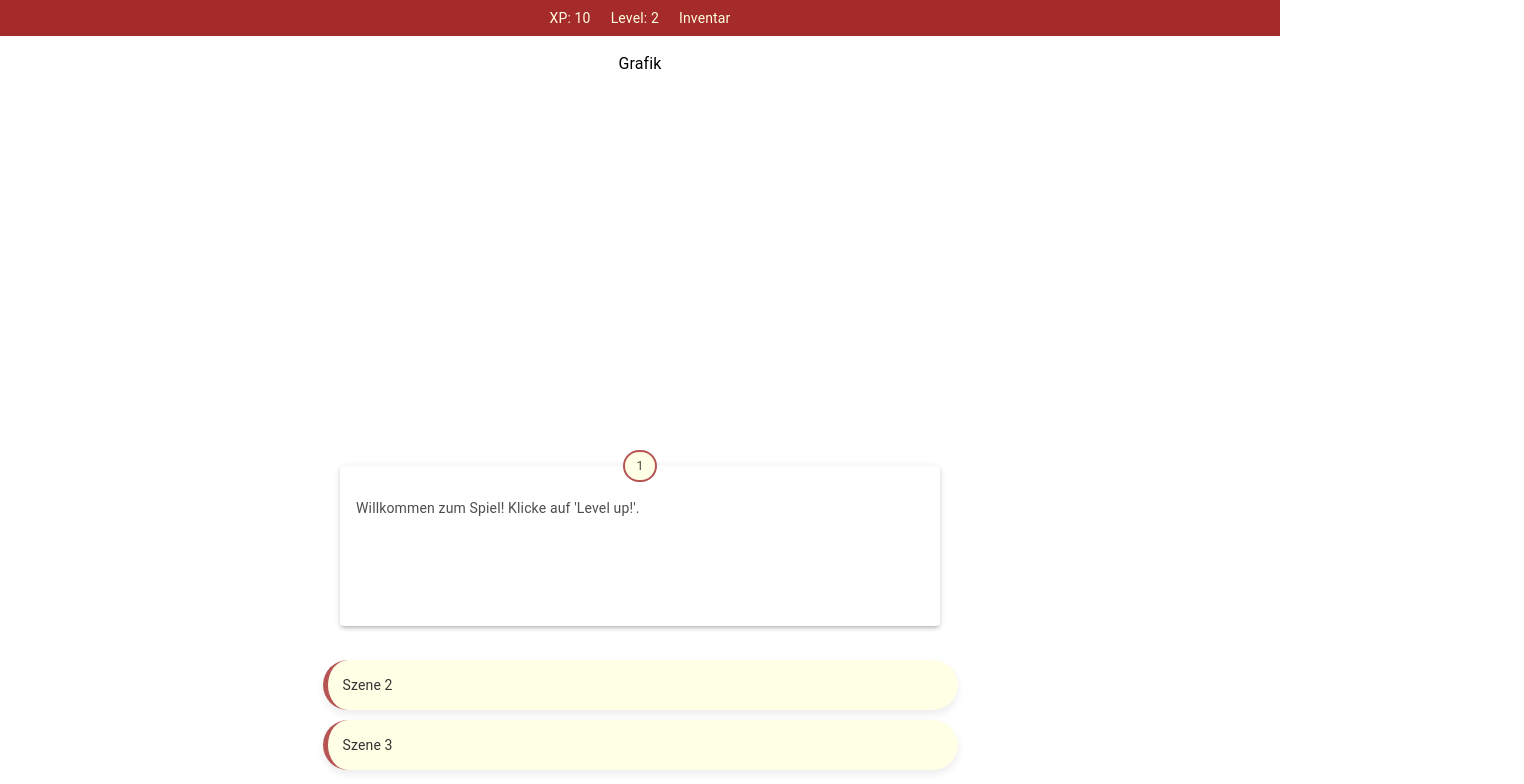
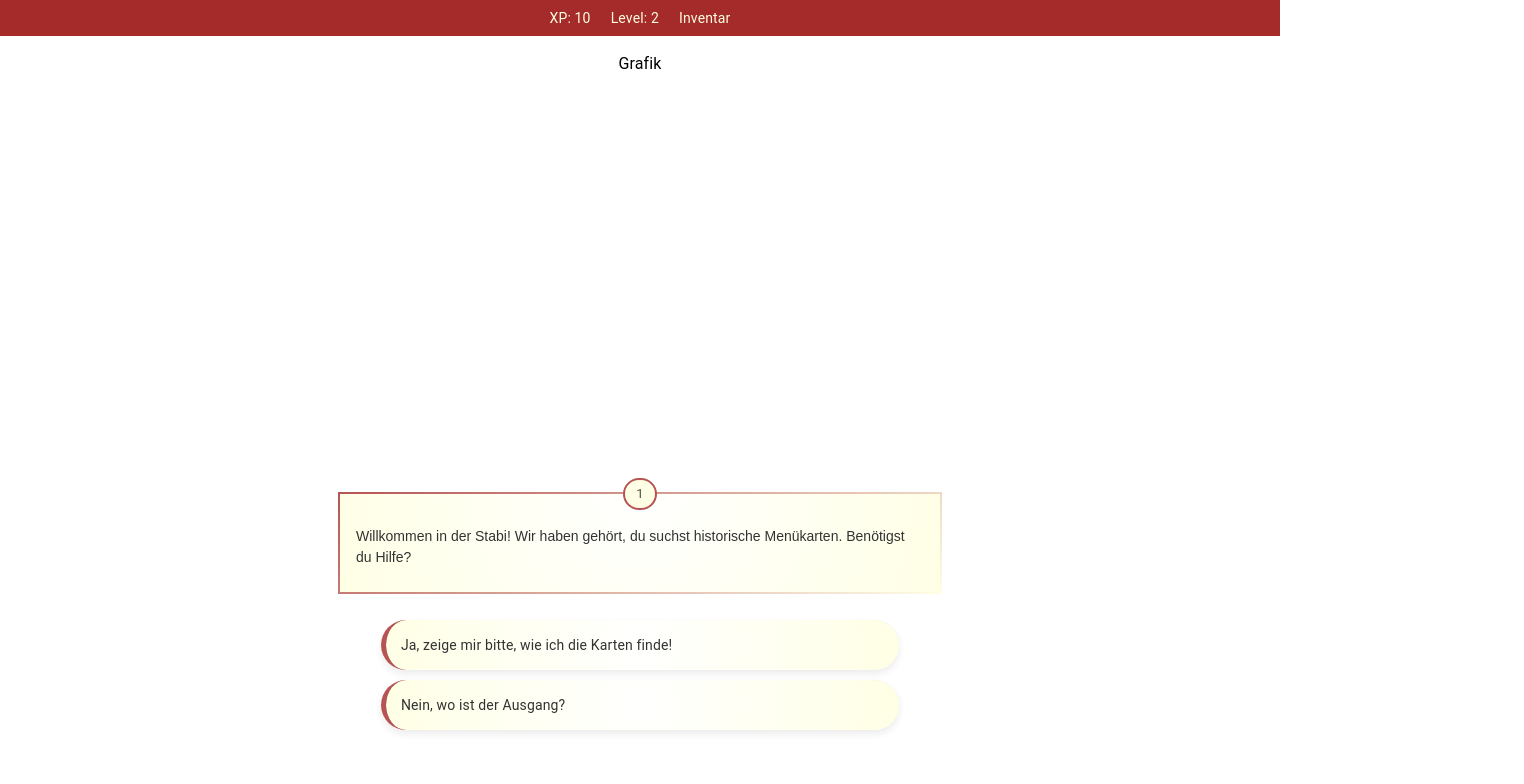
Before and after one commit to clio001/project-sodh, a Next.js app: page /main in a window 1280 px wide. Shown: the top 784 px of the page, 1524 px wide, since content can reach past the window. Built offline with nearby package versions, Linux system fonts and the light colour scheme.

Commit message:
fixed typewriter and design

```diff
--- a/app/components/ContextProvider.jsx
+++ b/app/components/ContextProvider.jsx
@@ -4,6 +4,7 @@ import React, { useContext, useState } from "react";
 import { createContext } from "react";
 import DBitems from "../../public/dbs/db-items.json";
 import DBjentries from "../../public/dbs/db-journal.json";
+import DBscenes from "../../public/dbs/db-scenes.json";
 const MyContextProvider = createContext();
 
 export const ContextProvider = ({ children }) => {
@@ -13,49 +14,7 @@ export const ContextProvider = ({ children }) => {
   //NOTE - Database state variables
   const [items, setItems] = useState(DBitems);
   const [entries, setEntries] = useState(DBjentries);
-  const [scene, setScene] = useState([
-    {
-      id: 1,
-      title: "1",
-      description: "Willkommen zum Spiel! Klicke auf 'Level up!'.",
-      options: [
-        { text: "Szene 2", nextSceneId: 2 },
-        { text: "Szene 3", nextSceneId: 3 },
-      ],
-    },
-    {
-      id: 2,
-      title: "2",
-      description:
-        "Du bist jetzt Level 1! Klicke auf 'Level up!' um weiterzumachen.",
-      options: [
-        { text: "Szene 1", nextSceneId: 1 },
-        { text: "Szene 3", nextSceneId: 3 },
-        { text: "Szene 2", nextSceneId: 2 },
-      ],
-      items: [
-        {
-          id: 1,
-          name: "Speisekarte",
-          description: "Speisekarte, Hotel Bristol",
-          type: "menucard",
-        },
-      ],
-      journalEntry: {
-        id: 1,
-        title: "Im StabiKat recherchieren",
-        content:
-          "Der StabiKat ist der zentrale Sucheinstieg für die Sammlungen der Staatsbibliothek zu Berlin.",
-      },
-    },
-
-    {
-      id: 3,
-      title: "3",
-      description: "Dies ist die letzte Szene.",
-      options: [{ text: "Szene 1", nextSceneId: 1 }],
-    },
-  ]);
+  const [scene, setScene] = useState(DBscenes);
 
   return (
     <MyContextProvider.Provider
--- a/app/components/Typewriter.jsx
+++ b/app/components/Typewriter.jsx
@@ -16,17 +16,17 @@ function Typewriter({ text, speed }) {
     return () => clearInterval(interval);
   }, [text, speed]);
   return (
-    <Typography
-      sx={{
-        display: "flex",
-        width: "90vw",
+    <div
+      style={{
+        fontFamily: "arial",
         padding: "1rem",
-        overflow: "hidden",
+        paddingBottom: "1.5rem",
+        fontSize: "14px",
+        lineHeight: "1.5",
       }}
-      variant="body2"
     >
       {displayed}
-    </Typography>
+    </div>
   );
 }
 
--- a/app/globals.css
+++ b/app/globals.css
@@ -4,14 +4,20 @@
 }
 
 .container-scenetext {
-  background-color: lightyellow;
+  position: relative;
   opacity: 0.8;
   border-radius: 10px;
-  height: 20vh;
-  width: 90vw;
+  height: fit-content;
+  width: 100vw;
   max-width: 600px;
-  margin-bottom: 1.5rem;
+  margin-bottom: 1rem;
   margin-top: 1.5rem;
+  border: 2px solid transparent;
+  border-radius: 0px;
+  background-image: radial-gradient(circle at top center, white, lightyellow),
+    /* inner background */ linear-gradient(150deg, brown, lightyellow); /* border gradient */
+  background-origin: border-box;
+  background-clip: padding-box, border-box;
 }
 
 .text:hover {
@@ -23,3 +29,29 @@
 .text-color {
   color: lightgrey;
 }
+
+.button-option {
+  border-left: 5px solid brown;
+  border-radius: 50px;
+  box-shadow: 0 4px 8px rgba(0, 0, 0, 0.1);
+  background-image: radial-gradient(circle at center, white, lightyellow),
+    /* inner background */ linear-gradient(150deg, brown, lightyellow); /* border gradient */
+  background-origin: border-box;
+  background-clip: padding-box, border-box;
+  padding: 15px;
+  opacity: 0.8;
+  width: 80%;
+  max-width: 600px;
+  margin: 10px auto;
+  cursor: pointer;
+
+  animation: fadeIn 0.7s ease;
+}
+@keyframes fadeIn {
+  from {
+    opacity: 0;
+  }
+  to {
+    opacity: 1;
+  }
+}
--- a/app/main/page.jsx
+++ b/app/main/page.jsx
@@ -17,7 +17,7 @@ export default function Page() {
           display: "flex",
           flexDirection: "column",
           alignItems: "center",
-          height: "95vh",
+          height: "90vh",
           justifyContent: "space-between",
         }}
       >
@@ -28,7 +28,7 @@ export default function Page() {
         </Box>
         <Box mb={2}>
           <Box sx={{ display: "flex", justifyContent: "center" }}>
-            <Paper className="container-scenetext" elevation={3}>
+            <Box className="container-scenetext" elevation={3}>
               <Box
                 sx={{
                   display: "flex",
@@ -41,37 +41,28 @@ export default function Page() {
                   variant="outlined"
                   sx={{
                     bgcolor: "lightyellow",
-
                     border: "2px solid brown",
                   }}
                 />
-              </Box>
+              </Box>{" "}
               <Typewriter text={selectedScene.description} speed={35} />
-
-              <Typography variant="body2" sx={{ padding: "1rem" }}>
-                {selectedScene.items &&
-                  selectedScene.items.map((item, i) => {
-                    return <Chip key={i} label={item.description} />;
-                  })}
-              </Typography>
-            </Paper>
+              {selectedScene.items &&
+                selectedScene.items.map((item, i) => {
+                  return (
+                    <Typography variant="body2" sx={{ padding: "1rem" }}>
+                      <Chip key={i} label={item.description} />
+                    </Typography>
+                  );
+                })}
+            </Box>
           </Box>
           <Box>
             {selectedScene &&
               selectedScene.options.map((option, i) => (
                 <Box
-                  key={i}
-                  sx={{
-                    borderLeft: "5px solid brown",
-                    borderRadius: "50px",
-                    boxShadow: "0 4px 8px rgba(0, 0, 0, 0.1)",
-                    backgroundColor: "lightyellow",
-                    padding: "15px",
-                    opacity: "0.8",
-                    width: "80vw",
-                    maxWidth: "600px",
-                    margin: "10px auto",
-                  }}
+                  key={option.text}
+                  style={{ animationDelay: `${i * 100}ms`, overflow: "hidden" }}
+                  className="button-option"
                   onClick={() => {
                     const nextScene = scene.find(
                       (s) => s.id === option.nextSceneId
--- a/public/dbs/db-scenes.json
+++ b/public/dbs/db-scenes.json
@@ -0,0 +1,41 @@
+[
+  {
+    "id": 1,
+    "title": "1",
+    "description": "Willkommen in der Stabi! Wir haben gehört, du suchst historische Menükarten. Benötigst du Hilfe?",
+    "options": [
+      { "text": "Ja, zeige mir bitte, wie ich die Karten finde!", "nextSceneId": 2 },
+      { "text": "Nein, wo ist der Ausgang?", "nextSceneId": 3 }
+    ]
+  },
+  {
+    "id": 2,
+    "title": "2",
+    "description": "Herzliche willkommen in der Handschriftenabteilung! Unsere historischen Menükarten findest du in den Digitalisierten Sammlungen oder vor Ort in der Staatsbibliothek zu Berlin.",
+    "options": [
+      { "text": "Ich muss nochmal zurück zum Start.", "nextSceneId": 1 },
+      { "text": "Na dann weiß ich Bescheid. Wo ist der Ausgang?", "nextSceneId": 3 }
+    ],
+    "items": [
+      {
+        "id": 1,
+        "name": "Speisekarte",
+        "description": "Speisekarte, Hotel Bristol",
+        "type": "menucard"
+      }
+    ],
+    "journalEntry": {
+      "id": 1,
+      "title": "Im StabiKat recherchieren",
+      "content": "Der StabiKat ist der zentrale Sucheinstieg für die Sammlungen der Staatsbibliothek zu Berlin."
+    }
+  },
+  {
+    "id": 3,
+    "title": "3",
+    "description": "Vielen Dank für deinen Besuch in der Stabi! Der Ausgang ist gleich hier links. Wir freuen uns, dich bald wiederzusehen!",
+    "options": [
+      { "text": "Ich will doch nochmal weiter recherchieren.", "nextSceneId": 2 }
+    ]
+  }
+]
```
Also changed, not shown: app/page.module.css (deleted, +0 -229 lines).
